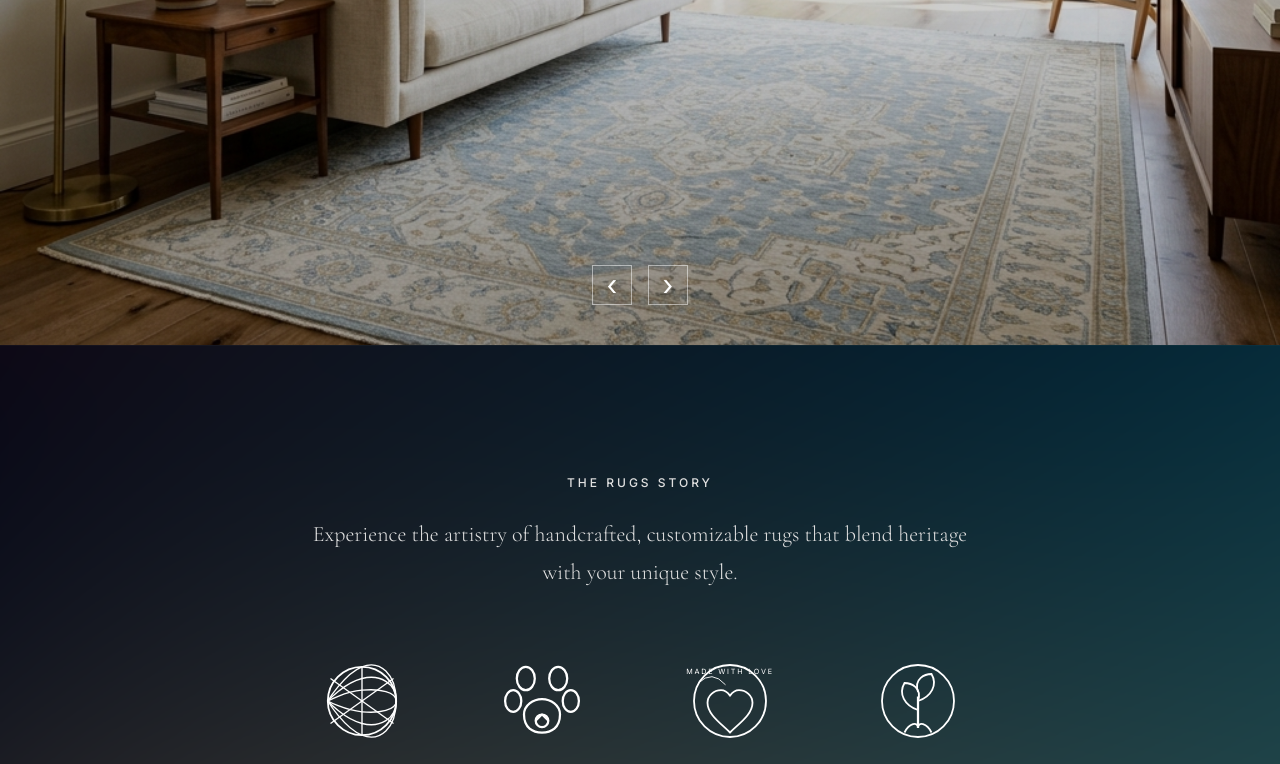
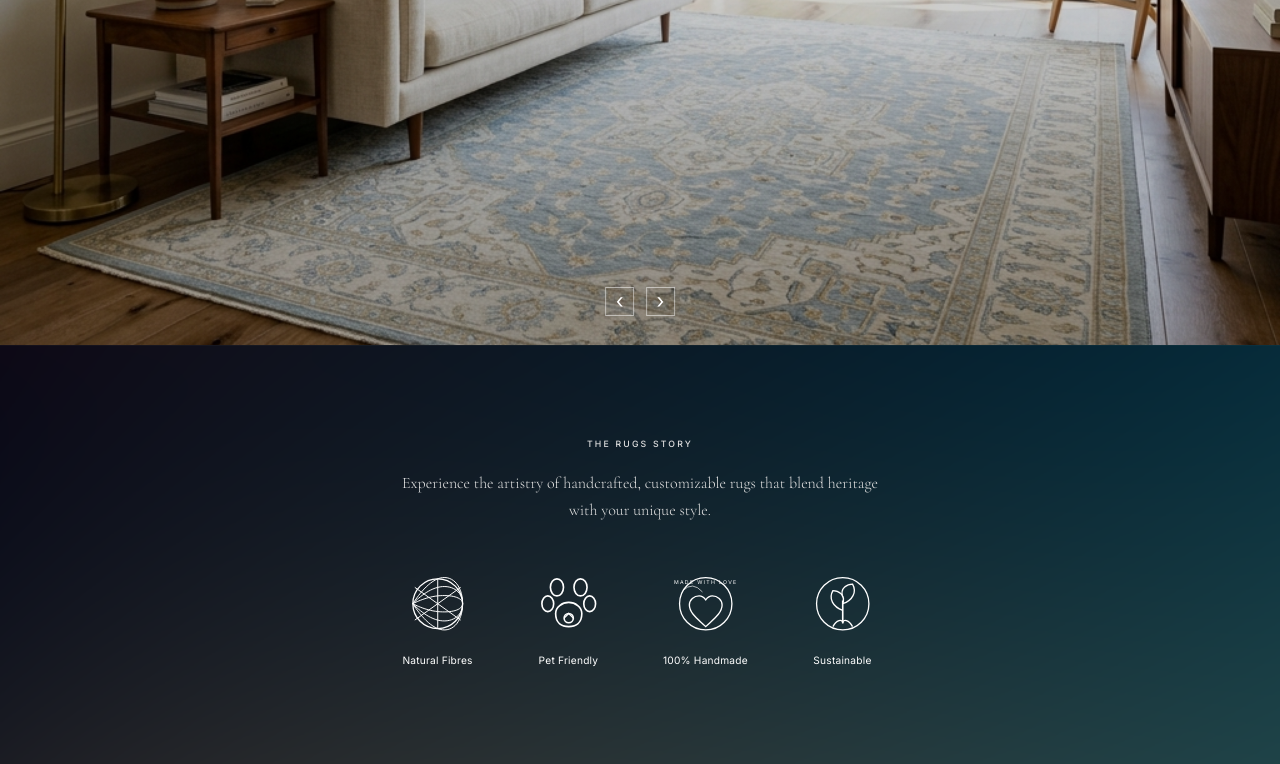
Before and after one commit to raaghavtony654-spec/restienestie, a plain HTML site: page index.html in a window 1280 px wide. Shown: the part 455-1219 px from the top of the page. Drawn offline with nearby package versions, Linux system fonts and the light colour scheme.

Commit message:
Fix UI scaling constraint to cap at 16px and scale proportionally downwards

```diff
--- a/styles.css
+++ b/styles.css
@@ -46,6 +46,14 @@ html {
     scroll-behavior: smooth;
     -webkit-font-smoothing: antialiased;
     -moz-osx-font-smoothing: grayscale;
+    /* Caps at standard 16px on large monitors to match original size, but scales down beautifully on Macbooks to keep layout uniform */
+    font-size: min(16px, calc(100vw / 110));
+}
+
+@media (max-width: 768px) {
+    html {
+        font-size: 16px; /* Fixed size for mobile/vertical screens */
+    }
 }
 
 body {
```
